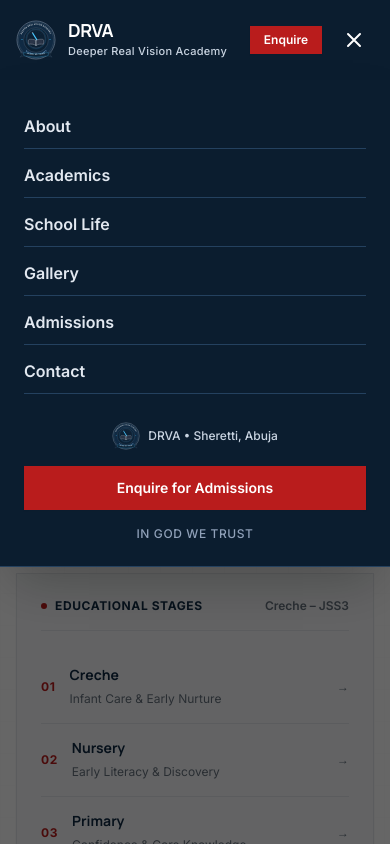
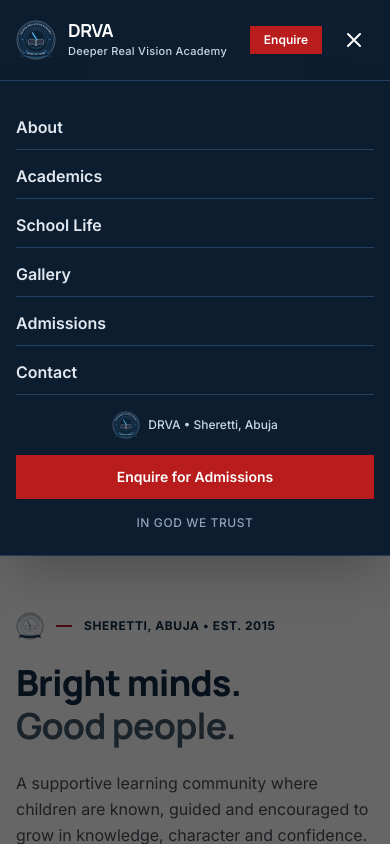
Before and after one commit to BenedictOkpala/drva, a Next.js app: page / in a window 390 px wide. Both pictures are taken after a click on the button "Open navigation menu". Shown: the top 844 px of the page. Built offline with nearby package versions, Linux system fonts and the light colour scheme.

Commit message:
fix: resolve mobile drawer hydration, state, and in-flow positioning

```diff
--- a/src/components/layout/Header.tsx
+++ b/src/components/layout/Header.tsx
@@ -39,7 +39,6 @@
     };
   }, [mobileMenuOpen]);
 
-
   const navLinks = [
     { label: "About", href: "/about" },
     { label: "Academics", href: "/academics" },
@@ -50,12 +49,13 @@
   ];
 
   const isActive = (href: string) => {
-    if (href === "/" && pathname === "/") return true;
-    if (href !== "/" && pathname.startsWith(href)) return true;
-    return false;
+    if (!pathname) return false;
+    if (href === "/") return pathname === "/";
+    return pathname.startsWith(href);
   };
 
   return (
+    <>
       <header
         className={`sticky top-0 z-50 w-full transition-colors duration-200 bg-[#0B1D2F] border-b border-[#24415F] ${
           scrolled ? "shadow-lg shadow-black/20" : ""
@@ -68,6 +68,7 @@
               href="/"
               className="group flex items-center gap-3 sm:gap-3.5 focus:outline-none focus-visible:ring-2 focus-visible:ring-white rounded-sm"
               aria-label="DRVA — Deeper Real Vision Academy Homepage"
+              onClick={() => setMobileMenuOpen(false)}
             >
               <SchoolCrest variant="dark" size="sm" priority />
 
@@ -171,21 +172,15 @@
           </div>
         </div>
 
-      {/* Mobile Navigation Drawer Overlay */}
+        {/* Mobile Navigation Dropdown Content */}
         {mobileMenuOpen && (
           <div
             id="mobile-navigation-drawer"
-          role="dialog"
-          aria-modal="true"
+            role="region"
             aria-label="Mobile Navigation Menu"
-          className="fixed inset-x-0 top-20 bottom-0 z-50 bg-black/60 md:hidden flex flex-col justify-start"
-          onClick={() => setMobileMenuOpen(false)}
+            className="md:hidden border-t border-[#24415F] bg-[#0B1D2F] w-full max-h-[calc(100dvh-5rem)] overflow-y-auto px-4 sm:px-6 py-6 shadow-2xl relative z-50"
           >
-          <div
-            className="w-full bg-[#0B1D2F] border-b border-[#24415F] shadow-2xl px-6 py-6 flex flex-col gap-5 text-white max-h-[calc(100dvh-5rem)] overflow-y-auto"
-            onClick={(e) => e.stopPropagation()}
-          >
-            <nav className="flex flex-col space-y-1" aria-label="Mobile Navigation">
+            <nav className="flex flex-col space-y-1" aria-label="Mobile Navigation Links">
               {navLinks.map((link) => {
                 const active = isActive(link.href);
                 return (
@@ -208,7 +203,7 @@
               })}
             </nav>
 
-            <div className="pt-2 flex flex-col gap-3">
+            <div className="pt-4 flex flex-col gap-3">
               <div className="flex items-center justify-center gap-2 pb-1">
                 <SchoolCrest variant="dark" size="xs" />
                 <span className="text-xs font-medium text-slate-300">DRVA &bull; Sheretti, Abuja</span>
@@ -225,8 +220,17 @@
               </p>
             </div>
           </div>
-        </div>
         )}
       </header>
+
+      {/* Backdrop Dimmer (behind header z-40) */}
+      {mobileMenuOpen && (
+        <div
+          className="fixed inset-0 z-40 bg-black/60 md:hidden"
+          onClick={() => setMobileMenuOpen(false)}
+          aria-hidden="true"
+        />
+      )}
+    </>
   );
 }
```
Lines whose indentation alone changed are shown as unchanged.
